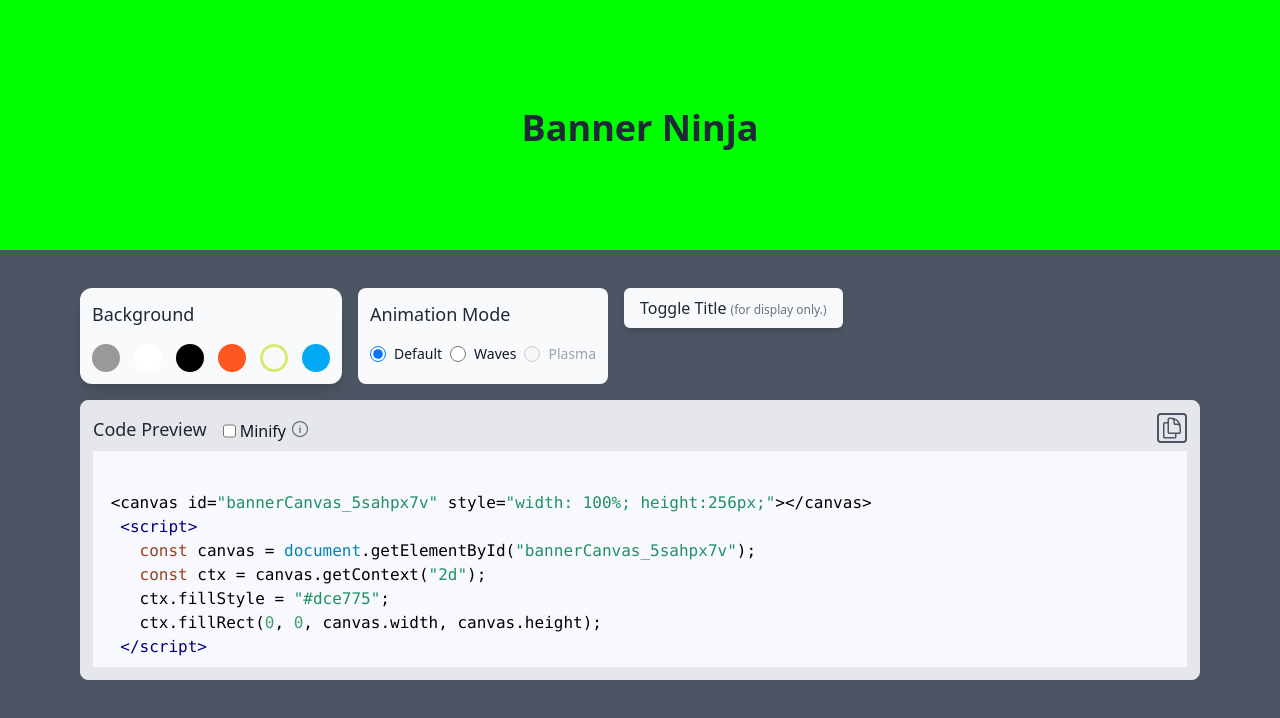
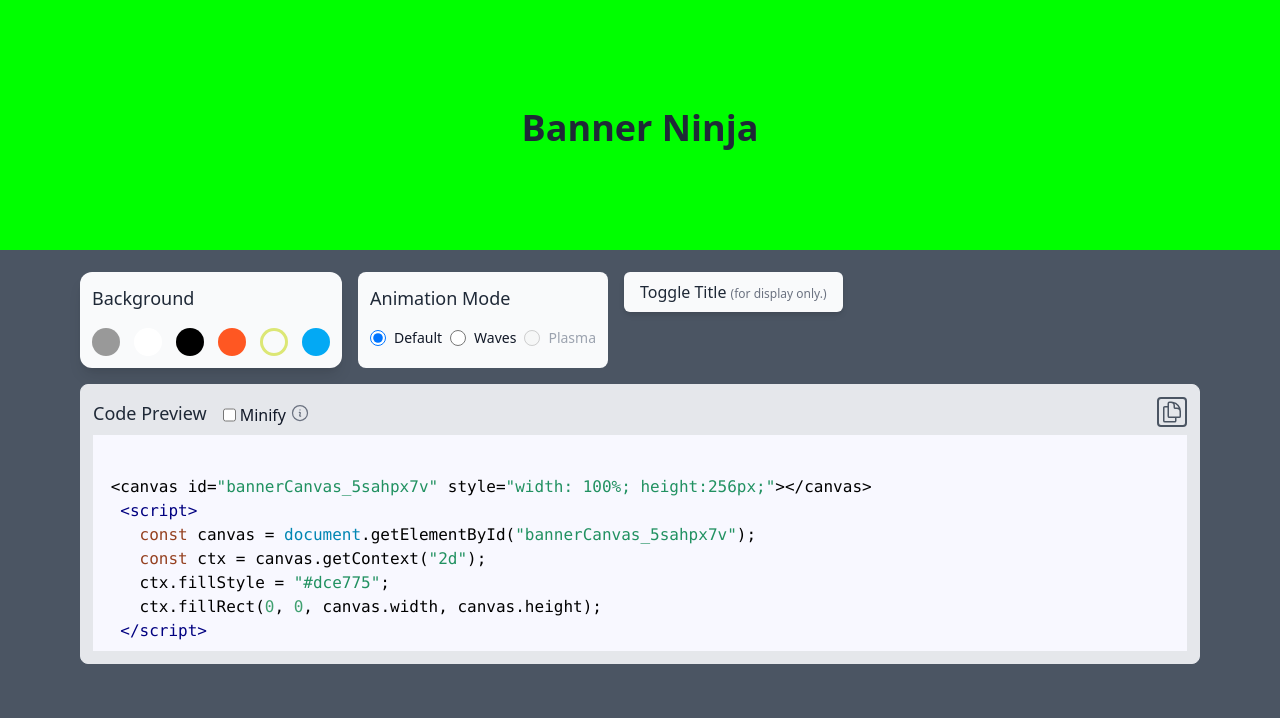
Before and after one commit to stujmar/banner-ninja, a React (Vite) app: page / in a window 1280 px wide. Shown: the top 718 px of the page. Built offline with nearby package versions, Linux system fonts and the light colour scheme.

Commit message:
[sm] settings object is now any form and button panel padding was reduced

```diff
--- a/src/App.tsx
+++ b/src/App.tsx
@@ -10,7 +10,7 @@ function App() {
   const settingsRef = useRef(null);
   const [color, setColor] = useState("#dce775");
   const [initalized, setInitalized] = useState(false);
-  const [settings, setSettings] = useState({
+  const [settings, setSettings] = useState<any>({
     background: "#dce775"
   });
   const [mode, setMode] = useState("default");
@@ -48,7 +48,7 @@ function App() {
     <div>
         <BannerPreview mode={mode} settings={settings} titleSettings={titleSettings} />
         <div className="container overflow-hidden max-w-6xl flex flex-col p-4 bg-gray-600 mx-auto h-screen justify-start items-center md:items-start">
-          <div className="mt-4">
+          <div>
             {/* Top Row */}
             <div className="flex items-start gap-4">
               <div className="flex flex-col gap-4">
```
